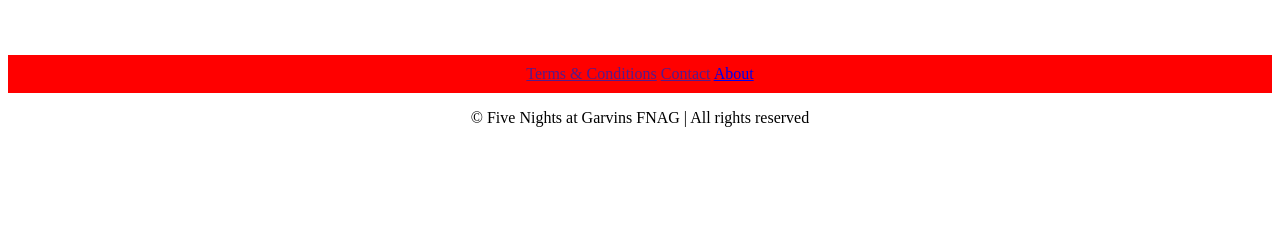
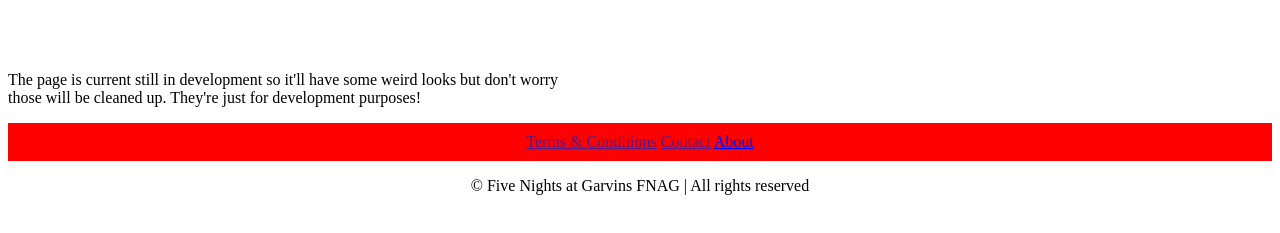
Before and after one commit to FNAGGameOfficial/FNAGGame, a plain HTML site: page index.html in a window 1280 px wide. Shown: the part 107-340 px from the top of the page. Drawn offline with Linux system fonts and the light colour scheme.

Commit message:
Add files via upload

```diff
--- a/index.html
+++ b/index.html
@@ -16,6 +16,7 @@
         </div>
         <h1 id="title-h1">Welcome to the FNAG Website!</h1>
         <br><br>
+        <p>The page is current still in development so it'll have some weird looks but don't worry<br>those will be cleaned up. They're just for development purposes!</p>
     </body>
     <footer>
         <div id="legal-info-bar">
```
